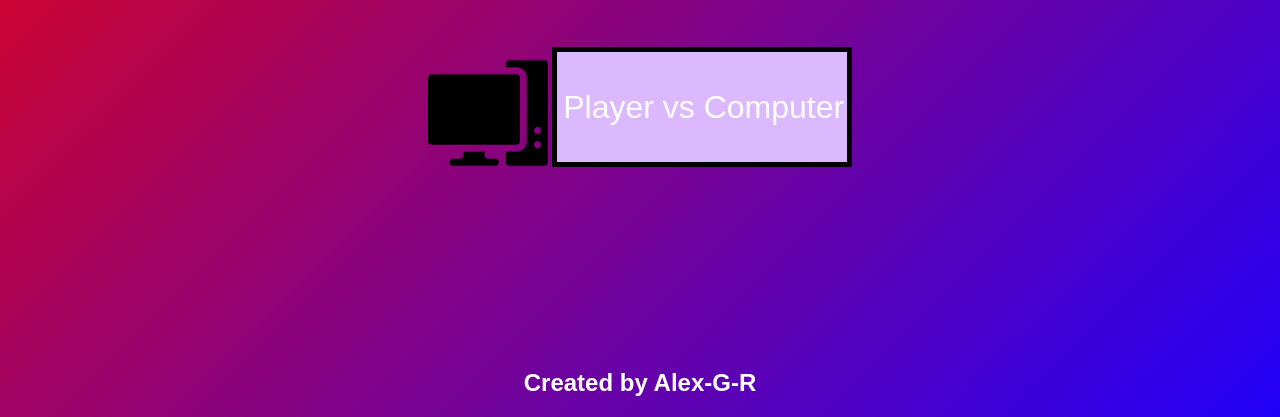
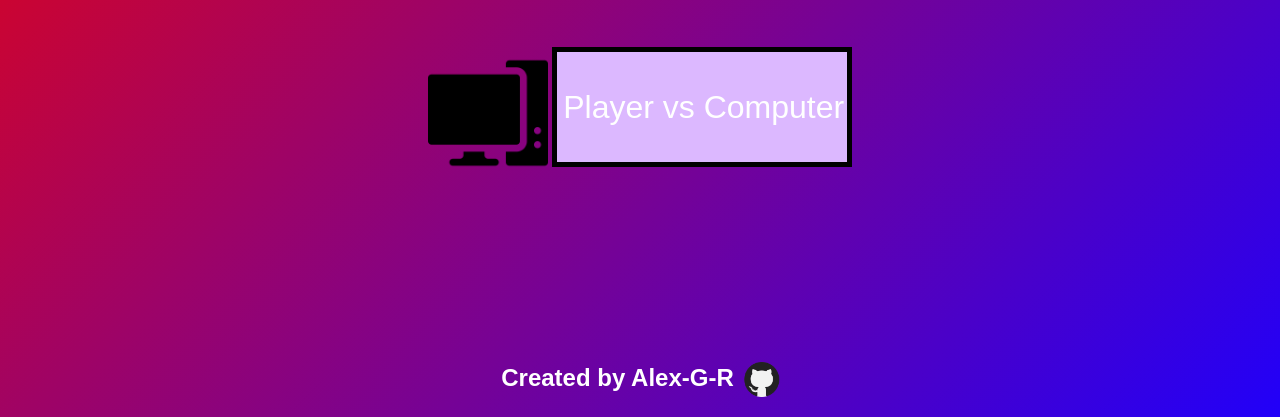
Before and after one commit to Alex-G-R/Pong, a plain HTML site: page index.html in a window 1280 px wide. Shown: the part 383-800 px from the top of the page. Drawn offline with Linux system fonts and the light colour scheme.

Commit message:
Added github icon that links to my GitHub profile

```diff
--- a/Styles/styles.css
+++ b/Styles/styles.css
@@ -106,3 +106,8 @@ img{
     color: white;
     font-weight: bold;
 }
+#credits-image{
+    margin-left: 10px;
+    width: 35px;
+    height: 35px;
+}
--- a/index.html
+++ b/index.html
@@ -47,7 +47,7 @@
 
         <canvas id="board"></canvas>
 
-        <h2 id="created-by-text">Created by Alex-G-R</h2>
+        <h2 id="created-by-text">Created by Alex-G-R<a href="https://github.com/Alex-G-R"><img src="./Assets/github.png" id="credits-image" /></a></h2>
     </div>
 
 
```
Also changed, not shown: Assets/github.png (added).
